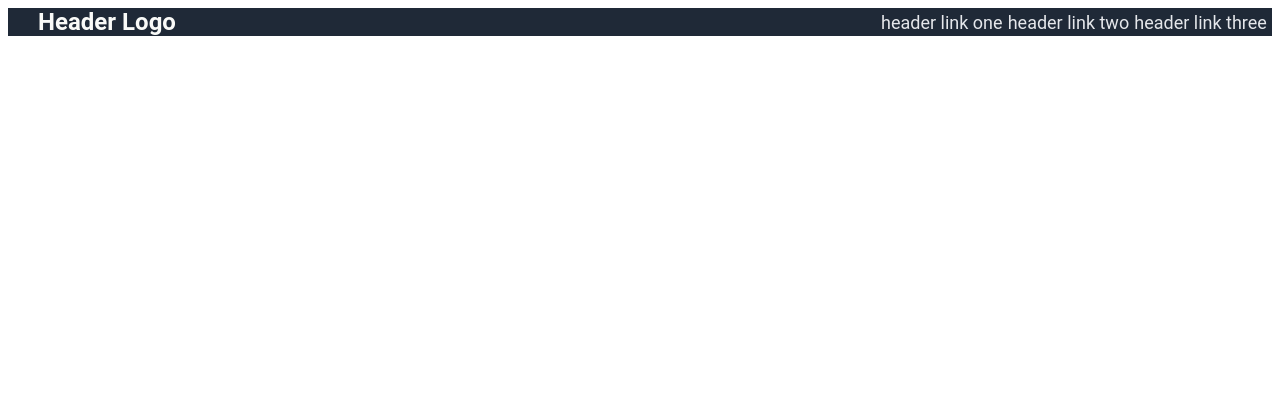
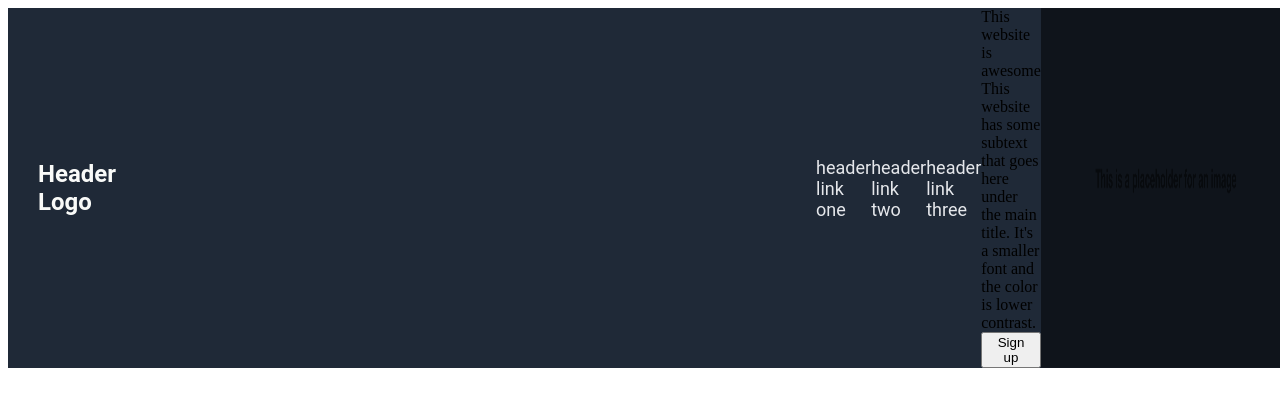
Before and after one commit to Capslockhuh/Landing-page, a plain HTML site: page index.html in a window 1280 px wide. Drawn offline with Linux system fonts and the light colour scheme.

Commit message:
Did a rough layout of the page's second section

```diff
--- a/index.html
+++ b/index.html
@@ -14,6 +14,14 @@
                 <a href="#" class="header-text">header link two</a>
                 <a href="#" class="header-text">header link three</a>
             </div>
+            <div class="hero-section">
+                <div class="hero-text">
+                    <div class="hero-main">This website is awesome</div>
+                    <div class="hero-secondary">This website has some subtext that goes here under the main title. It's a smaller font and the color is lower contrast.</div>
+                    <button class="hero-button">Sign up</button>
+                </div>
+                <img src="images/image-placeholder2.png" alt="Image placeholder" class="image">
+            </div>
         </div>
     </div>
 </body>
--- a/styles.css
+++ b/styles.css
@@ -33,3 +33,13 @@
 a {
     text-decoration: none;
 }
+
+.image {
+    width: 250px;
+    height: auto;
+}
+
+.hero-section {
+    display: flex;
+    flex: 1;
+}
```
Also changed, not shown: images/image-placeholder.svg (added), images/image-placeholder2.png (added).
